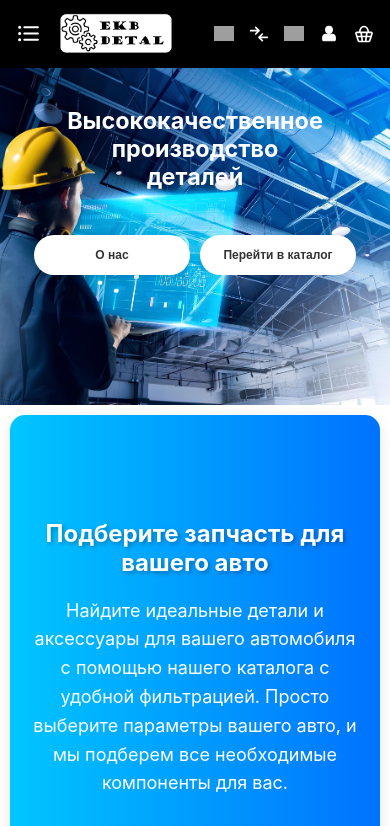
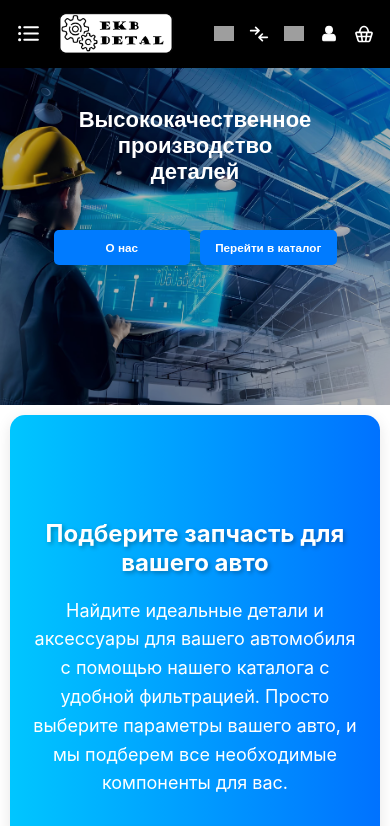
Before and after one commit to Avondeil/frontend_coursework, a React (Create React App) app: page / in a window 390 px wide. Shown: the top 826 px of the page. Built offline with nearby package versions, Linux system fonts and the light colour scheme; no server answers; grey boxes are pictures that could not be loaded.

Commit message:
Приведение к единому стилю страниц

```diff
--- a/src/components/styles/Box.css
+++ b/src/components/styles/Box.css
@@ -6,11 +6,23 @@
     overflow: hidden;
 }
 
+.box::before {
+    content: '';
+    position: absolute;
+    top: 0;
+    left: 0;
+    width: 100%;
+    height: 100%;
+    background: rgba(0, 0, 0, 0.3); /* Затемнение фона */
+}
+
 .box h1 {
     position: absolute;
     top: 30%;
     color: white;
     font-size: clamp(25px, 4vw, 45px);
+    font-family: Arial, sans-serif;
+    font-weight: bold;
     left: 30px;
     background: none;
     line-height: 1.2;
@@ -31,12 +43,14 @@
 }
 
 .button-container button {
-    background-color: #ffffff;
-    color: #333;
+    background-color: #007bff;
+    color: #fff;
+    padding: 2px;
     border: none;
+    font-family: Arial, sans-serif;
     font-weight: bold;
-    border-radius: 50px; /* Округлые края */
-    font-size: 15px;
+    border-radius: 5px; /* Округлые края */
+    font-size: clamp(14px, 2vw, 16px);
     text-align: center;
     width: clamp(150px, 3vw, 230px);
     height: 50px;
@@ -44,17 +58,23 @@
     cursor: pointer;
     min-width: 120px;
     transition: background-color 0.3s ease, transform 0.3s ease, box-shadow 0.3s ease;
-    box-shadow: 0px 4px 10px rgba(0, 0, 0, 0.1);
+    box-shadow: 0 4px 8px rgba(0, 0, 0, 0.1);
 }
 
 .button-container button:hover {
     background-color: #0056b3;
-    color: white;
-    transform: scale(1.05);
+    transform: translateY(-2px);
+    box-shadow: 0 6px 12px rgba(0, 0, 0, 0.15);
+}
+
+.button-container button:active {
+    transform: scale(0.98);
+    box-shadow: 0 2px 4px rgba(0, 0, 0, 0.15);
 }
 
 .button-container button:focus {
     outline: none;
+    box-shadow: 0 0 5px rgba(0, 123, 255, 0.5);
 }
 
 /* для устройств с маленьким экраном */
@@ -70,7 +90,9 @@
         top: 0;
         left: 0;
         text-align: center;
-        font-size: clamp(23px, 6vw, 28px);
+        font-size: clamp(20px, 5vw, 24px);
+        font-family: Arial, sans-serif;
+        font-weight: bold;
     }
 
     .button-container {
@@ -84,8 +106,23 @@
 
     .button-container button {
         margin: 5px;
-        width: clamp(120px, 40%, 180px);
-        font-size: 12px;
+        width: clamp(120px, 40%, 160px);
         height: 40px;
+        font-size: clamp(12px, 3vw, 14px);
+        font-family: Arial, sans-serif;
+        font-weight: bold;
     }
 }
+
+@media (max-width: 480px) {
+    .box h1 {
+        font-size: clamp(18px, 6vw, 22px);
+    }
+
+    .button-container button {
+        width: clamp(100px, 35%, 140px);
+        height: 35px;
+        font-size: clamp(11px, 3vw, 13px);
+        margin: 5px;
+    }
+}
```
